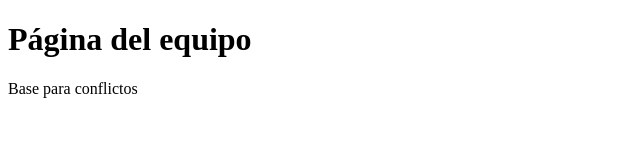
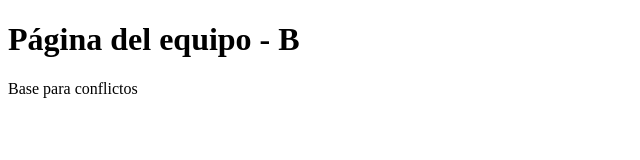
Before and after one commit to ORG-EQUIPO-07/web-conflictos, a plain HTML site: page index.html in a window 1280 px wide. Shown: the full height of the page, 0-640 px from the left. Drawn offline with Linux system fonts and the light colour scheme.

Commit message:
feat: hola ya hice mi rama

```diff
--- a/index.html
+++ b/index.html
@@ -1,3 +1,3 @@
 <!doctype html><title>Equipo</title>
-<h1>Página del equipo</h1>
+<h1>Página del equipo - B</h1>
 <p>Base para conflictos</p>
```
